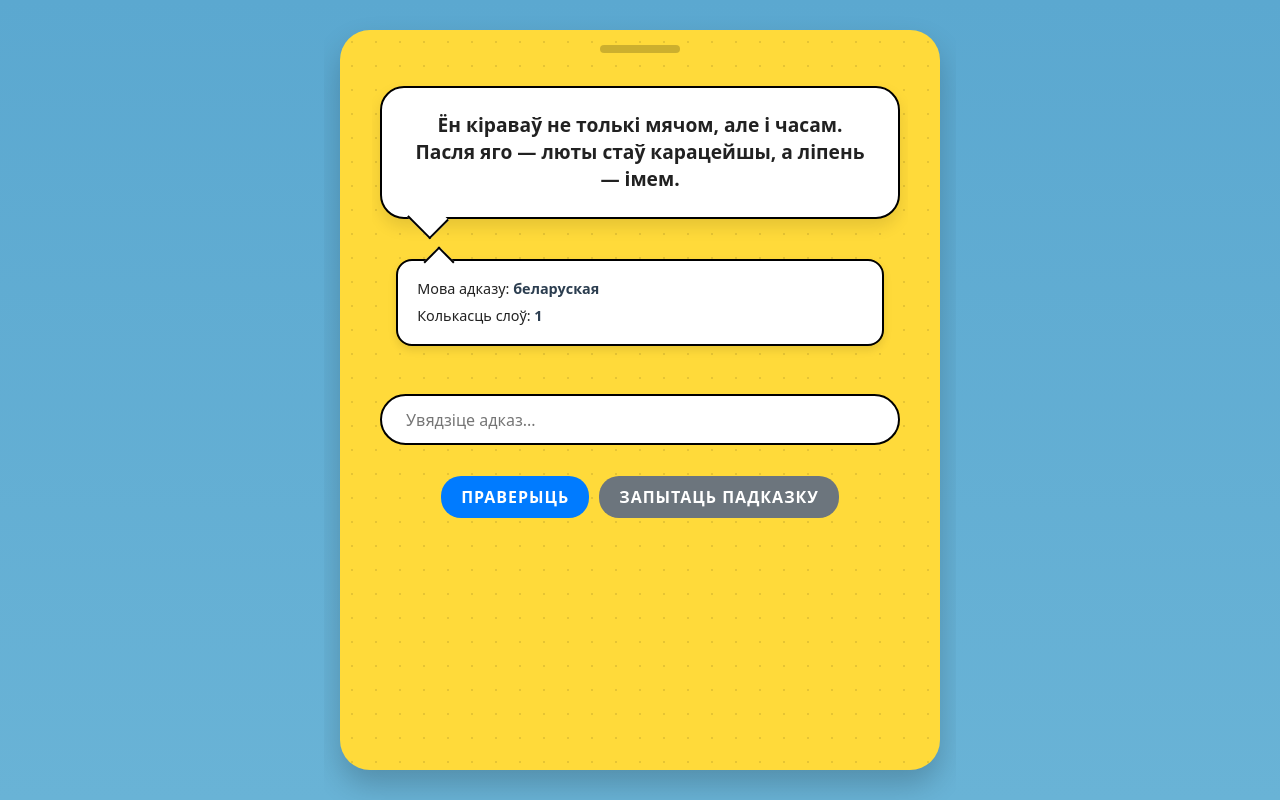
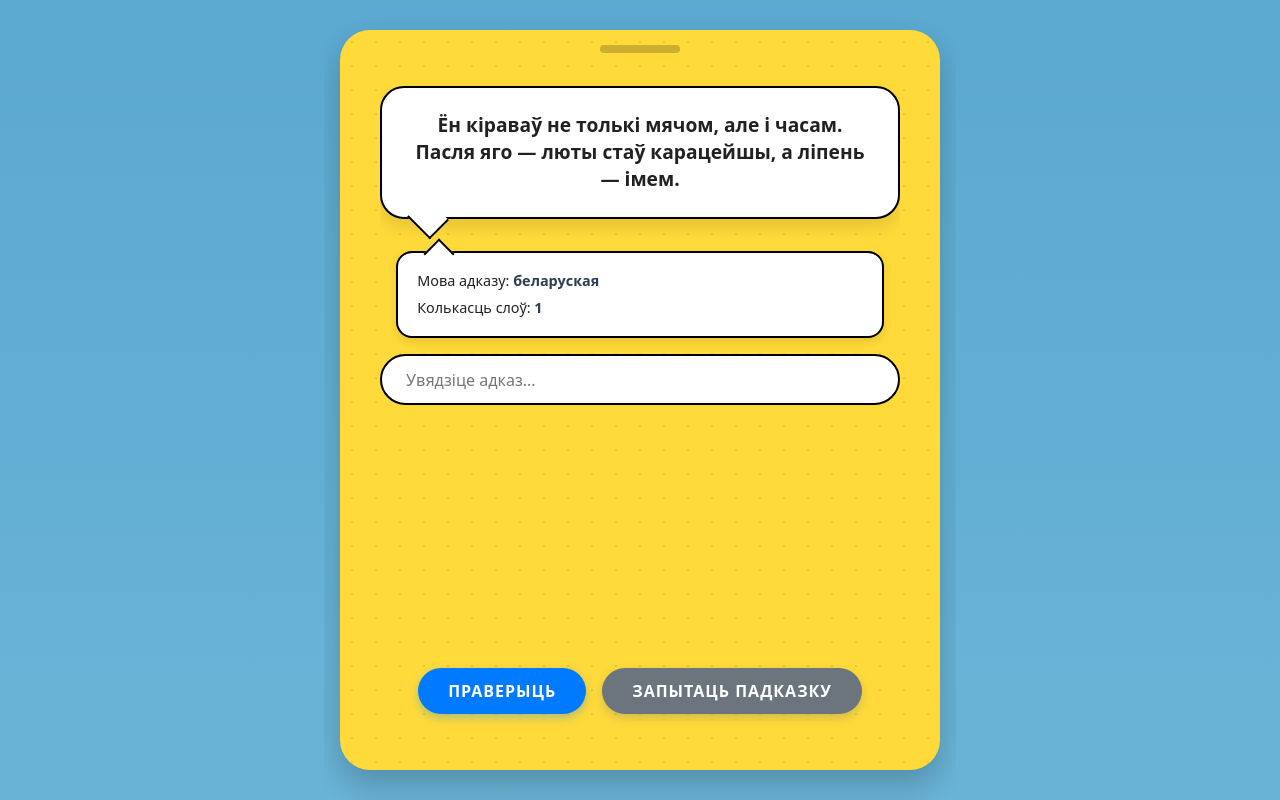
Before and after one commit to ps0m/quiz, a React (Vite) app: page / in a window 1280 px wide. Both pictures are taken after a click on the button "ПАЧАЦЬ". Built offline with nearby package versions, Linux system fonts and the light colour scheme.

Commit message:
fix: layout

```diff
--- a/src/components/Quiz.css
+++ b/src/components/Quiz.css
@@ -2,8 +2,7 @@
   display: flex;
   flex-direction: column;
   align-items: center;
-  justify-content: flex-start;
-  gap: 2rem;
+  justify-content: space-between;
   width: 100%;
   height: 100%;
   position: relative;
@@ -11,6 +10,27 @@
   animation: fadeIn 0.5s ease-out;
   overflow-y: auto;
   padding: 0.5rem;
+}
+
+.content-area {
+  flex: 1;
+  display: flex;
+  flex-direction: column;
+  align-items: center;
+  width: 100%;
+  overflow-y: auto;
+  padding-bottom: 1rem;
+}
+
+.bottom-buttons {
+  position: sticky;
+  bottom: 0;
+  width: 100%;
+  display: flex;
+  justify-content: center;
+  gap: 1rem;
+  padding: 1rem 0;
+  margin-top: 1rem;
 }
 
 .speech-bubble {
@@ -118,11 +138,8 @@
 }
 
 .answer-form {
-  display: flex;
-  flex-direction: column;
   width: 100%;
-  gap: clamp(0.8rem, 2vh, 1.5rem);
-  animation: fadeIn 0.5s ease-out;
+  margin-bottom: 1rem;
 }
 
 .answer-input {
@@ -233,15 +250,19 @@
   background-color: #007bff;
   color: white;
   border: none;
-  padding: 10px 20px;
-  border-radius: 20px;
+  padding: 12px 30px;
+  border-radius: 25px;
   font-size: 16px;
   cursor: pointer;
   transition: background-color 0.3s;
+  font-weight: 600;
+  box-shadow: 0 4px 10px rgba(0, 123, 255, 0.3);
 }
 
 .submit-btn:hover {
   background-color: #0069d9;
+  transform: translateY(-3px);
+  box-shadow: 0 6px 15px rgba(0, 123, 255, 0.4);
 }
 
 .next-btn {
@@ -260,16 +281,19 @@
   background-color: #6c757d;
   color: white;
   border: none;
-  padding: 10px 20px;
-  border-radius: 20px;
+  padding: 12px 30px;
+  border-radius: 25px;
   font-size: 16px;
   cursor: pointer;
-  transition: background-color 0.3s;
-  margin-left: 10px;
+  transition: all 0.3s;
+  font-weight: 600;
+  box-shadow: 0 4px 10px rgba(108, 117, 125, 0.3);
 }
 
 .hint-btn:hover {
   background-color: #5a6268;
+  transform: translateY(-3px);
+  box-shadow: 0 6px 15px rgba(108, 117, 125, 0.4);
 }
 
 .result-screen {
@@ -327,7 +351,7 @@
     opacity: 0;
   }
   70% {
-    transform: scale(1.05);
+    transform: scale(1.01);
   }
   100% {
     transform: scale(1);
@@ -393,7 +417,7 @@
   border-radius: clamp(12px, 3vw, 16px);
   padding: clamp(0.6rem, 2vw, 0.8rem) clamp(0.8rem, 3vw, 1.2rem);
   font-size: clamp(0.8rem, 2vw, 0.9rem);
-  margin-top: 0.5rem;
+  margin-top: 2rem;
   margin-bottom: 1rem;
   border: 2px solid #000;
   width: calc(100% - 2rem);
--- a/src/components/Quiz.tsx
+++ b/src/components/Quiz.tsx
@@ -23,8 +23,8 @@ const Quiz: React.FC = () => {
       hintButtonText
   } = useQuiz();
 
-  const handleSubmit = (e: FormEvent<HTMLFormElement>) => {
-    e.preventDefault();
+    const handleSubmit = (e?: FormEvent<HTMLFormElement>) => {
+        if (e) e.preventDefault();
     checkAnswer();
   };
 
@@ -70,6 +70,7 @@ const Quiz: React.FC = () => {
   // Экран пытання
   return (
     <div className="quiz-container">
+          <div className="content-area">
               <div className="speech-bubble">
                   <h2>{currentQuestion.question}</h2>
               </div>
@@ -90,17 +91,6 @@ const Quiz: React.FC = () => {
                       className="answer-input"
                       disabled={isCorrect !== null}
                   />
-
-        {isCorrect === null && (
-          <div className="buttons">
-            <button type="submit" className="submit-btn">
-                          Праверыць
-            </button>
-                      <button type="button" className="hint-btn" onClick={openHintModal}>
-                          {hintButtonText}
-                      </button>
-          </div>
-        )}
               </form>
 
               {showTryAgain && (
@@ -112,6 +102,18 @@ const Quiz: React.FC = () => {
               {isCorrect === true && (
                   <div className="result correct">
                       <p>Правільна!</p>
+                  </div>
+              )}
+          </div>
+
+          {isCorrect === null && (
+              <div className="bottom-buttons">
+                  <button type="button" onClick={() => handleSubmit()} className="submit-btn">
+                      Праверыць
+                  </button>
+                  <button type="button" className="hint-btn" onClick={openHintModal}>
+                      {hintButtonText}
+                  </button>
         </div>
       )}
 
```
Lines whose indentation alone changed are shown as unchanged.
